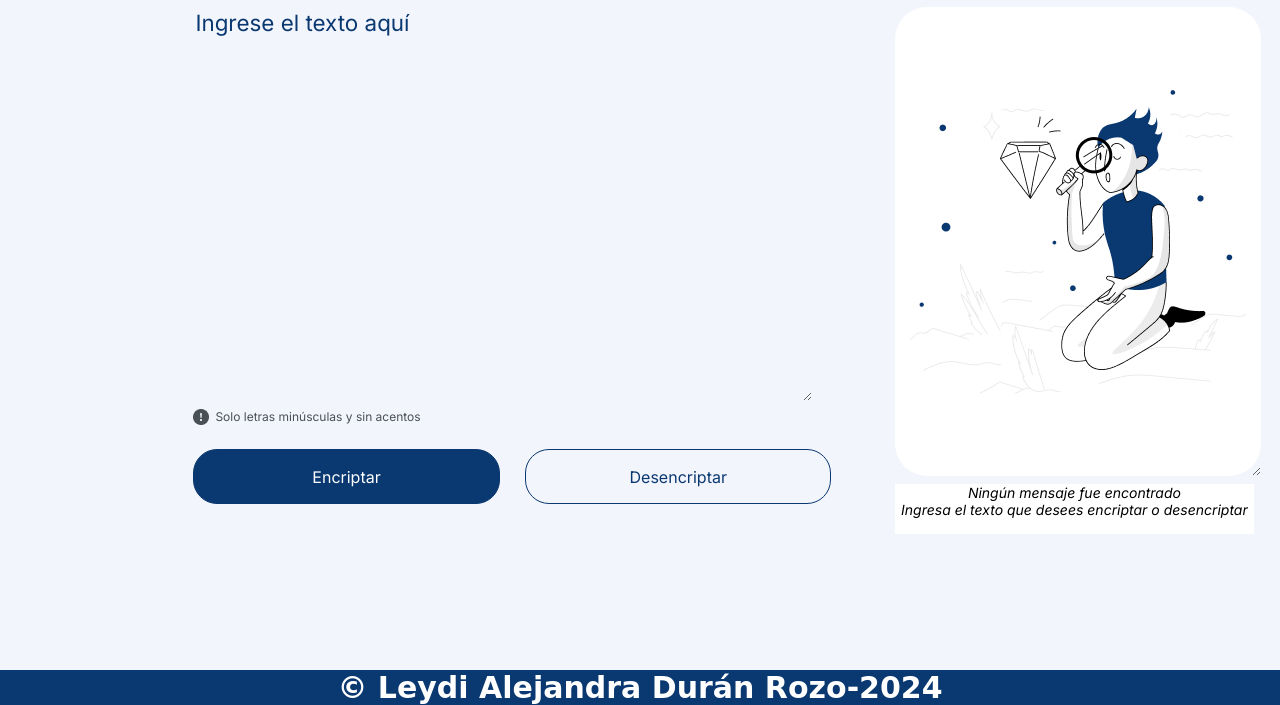
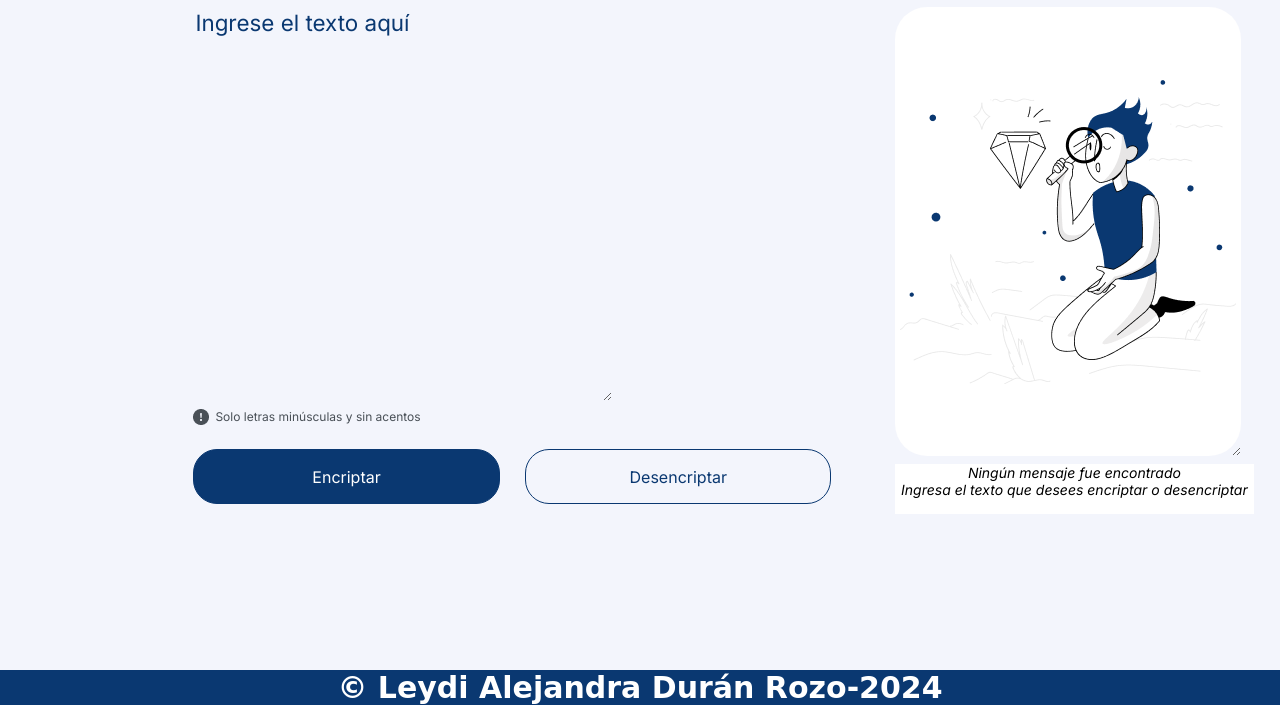
Before and after one commit to LeydiD/Encriptador, a plain HTML site: page index.html in a window 1280 px wide. Shown: the part 95-800 px from the top of the page. Drawn offline with Linux system fonts and the light colour scheme; a web font is replaced by a local one.

Commit message:
Modificaciones finales

```diff
--- a/index.html
+++ b/index.html
@@ -22,15 +22,15 @@
 <body>
 
     <header>
-        <img src="/imagenes/Logo.png" alt="Logo de alura" class="logo">
+        <img src="imagenes/Logo.png" alt="Logo de alura" class="logo">
     </header>
 
     <main>
         <section class="entrada">
-            <textarea class="txt-entrada" cols="30" rows="10" placeholder="Ingrese el texto aquí"></textarea>
+            <textarea class="txt-entrada" cols="20" rows="10" placeholder="Ingrese el texto aquí"></textarea>
 
             <div class="indicaciones">
-                <img src="/imagenes/exclamacion.png" alt="advertencia" class="img_exclamacion">
+                <img src="imagenes/exclamacion.png" alt="advertencia" class="img_exclamacion">
                 <p class="advertencia"> Solo letras minúsculas y sin acentos</p>
             </div>
 
@@ -42,7 +42,7 @@
 
 
         <section class="salida">
-            <textarea class="txt-salida" cols="20" rows="11"></textarea>
+            <textarea class="txt-salida" cols="15" rows="11"></textarea>
             <div class="noMensaje">
                 <p>Ningún mensaje fue encontrado <br> Ingresa el texto que desees encriptar o desencriptar</p>
             </div>
--- a/style.css
+++ b/style.css
@@ -98,12 +98,12 @@ main {
     width: 85%;
     margin-top: 0;
     background-color: white;
-    background-image: url(/imagenes/Muñeco.png);
+    background-image: url(imagenes/Muñeco.png);
     background-repeat: no-repeat;
     border: none;
     color: #0A3871;
     border-radius: 32px;
-    padding: 20px;
+    padding: 10px;
     vertical-align: center;
     position: relative;
     background-position: center;
```
